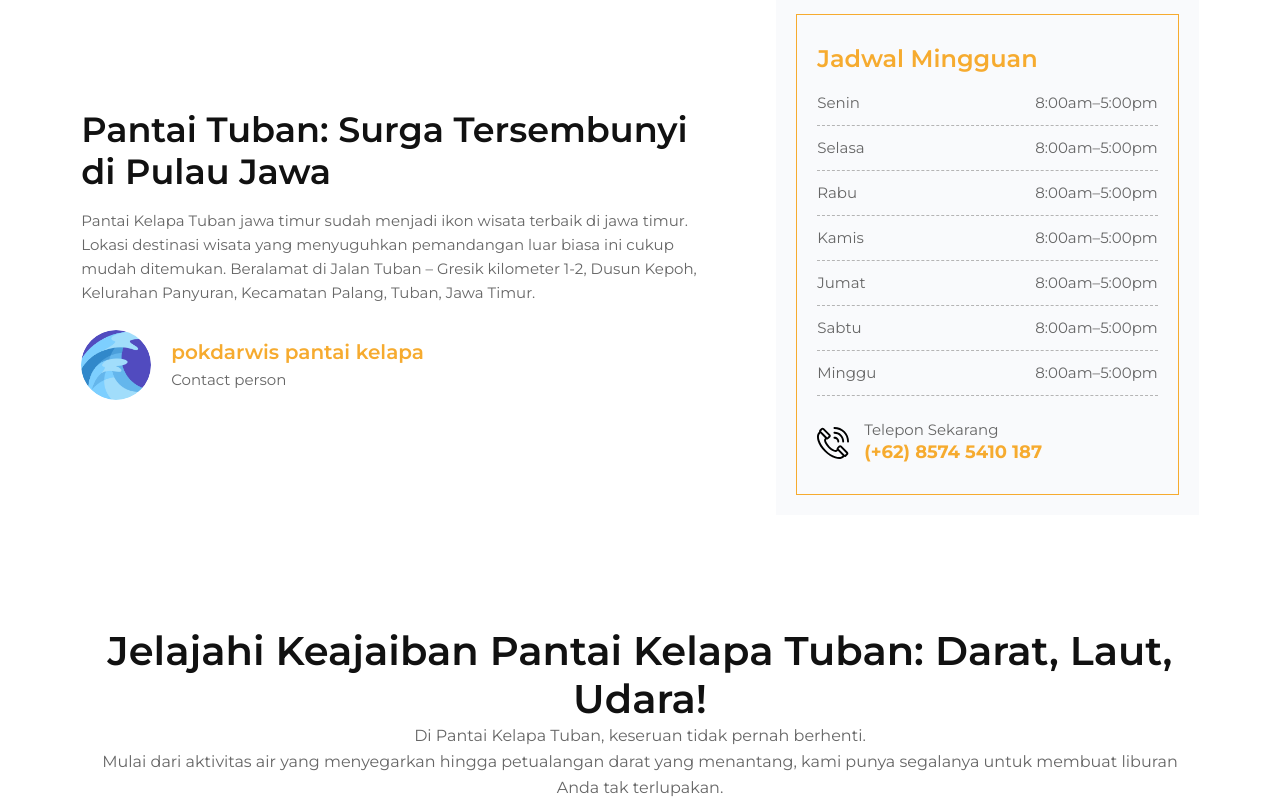
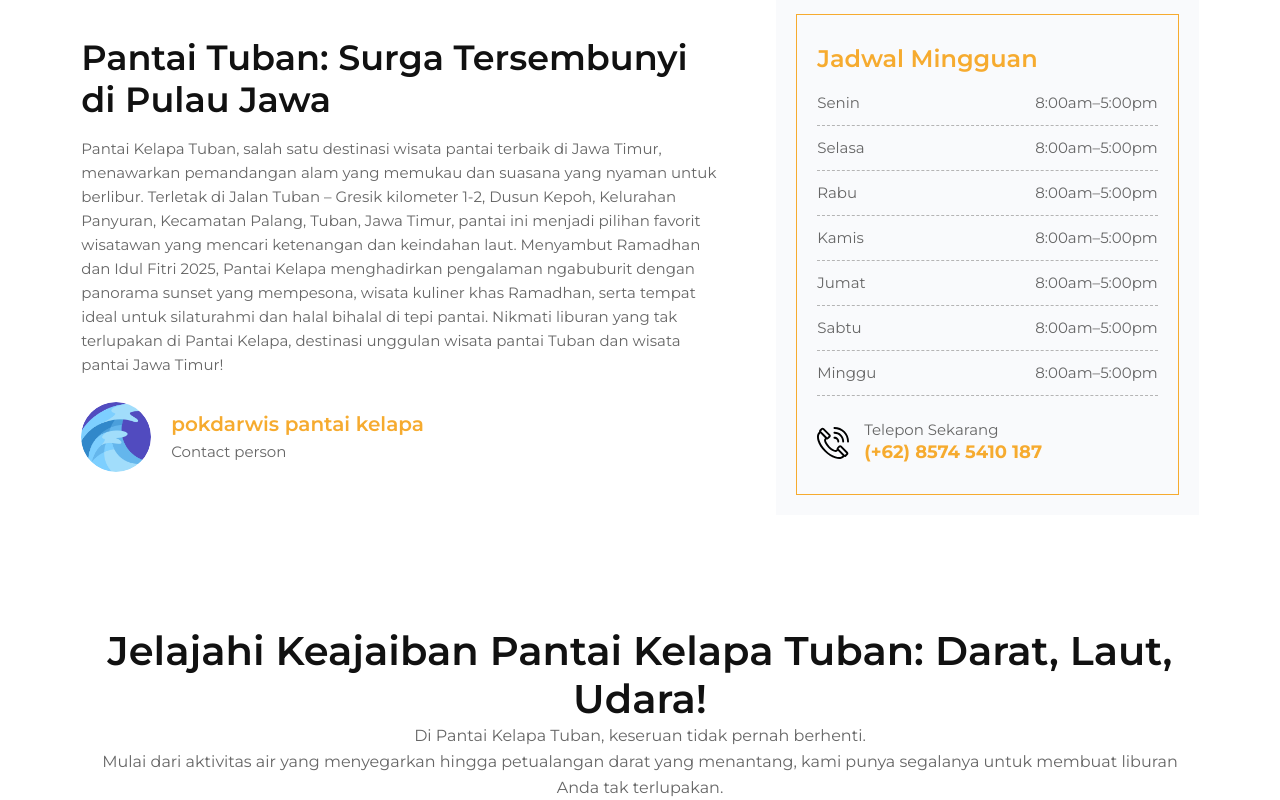
Before and after one commit to Jansen-Stanlie/pantaituban, a React (Create React App) app: page / in a window 1280 px wide. Shown: the part 1380-2180 px from the top of the page. Built offline with nearby package versions, Linux system fonts and the light colour scheme.

Commit message:
update post and SEO

```diff
--- a/public/i18n/en.json
+++ b/public/i18n/en.json
@@ -35,7 +35,7 @@
     "sectionTitle": "Find Peace at Pantai Kelapa Tuban",
     "sectionSubTitle": "Hidden Paradise for Your Special Vacation – Create Unforgettable Memories on the Beach.",
     "title": "Tuban Beach: Hidden Paradise in Java Island",
-    "subTitle": "Pantai Kelapa Tuban  East Java has become the best tourist icon in East Java. The location of this extraordinary tourist destination is quite easy to find. Located at Jalan Tuban - Gresik kilometer 1-2, Dusun Kepoh, Kelurahan Panyuran, Kecamatan Palang, Tuban, East Java.",
+    "subTitle": "Pantai Kelapa Tuban is one of the best beach tourism destinations in East Java, offering breathtaking natural scenery and a relaxing atmosphere for vacations. Located on Jalan Tuban – Gresik kilometer 1-2, Dusun Kepoh, Panyuran Village, Palang District, Tuban, East Java, this beach is a favorite choice for travelers seeking tranquility and stunning coastal views. Welcoming Ramadan and Eid al-Fitr 2025, Pantai Kelapa presents a special experience with ngabuburit while enjoying a mesmerizing sunset, a variety of Ramadan culinary delights, and an ideal setting for gatherings and halal bi-halal by the beach. Enjoy an unforgettable holiday at Pantai Kelapa, a top destination for Tuban beach tourism and East Java beach tourism!",
     "timeTable": {
       "title": "Weekly Schedule",
       "day1": "Monday",
--- a/public/i18n/id.json
+++ b/public/i18n/id.json
@@ -31,11 +31,14 @@
       "text2": "Lebih dari Sekadar Tim, Kami adalah Keluarga"
     }
   },
+
   "aboutData": {
     "sectionTitle": "Temukan Ketenangan di Pantai Kelapa Tuban",
     "sectionSubTitle": "Surga Tersembunyi untuk Liburan Istimewa Anda – Ciptakan Kenangan Tak Terlupakan di Tepi Pantai.",
     "title": "Pantai Tuban: Surga Tersembunyi di Pulau Jawa",
-    "subTitle": "Pantai Kelapa Tuban jawa timur sudah menjadi ikon wisata terbaik di jawa timur. Lokasi destinasi wisata yang menyuguhkan pemandangan luar biasa ini cukup mudah ditemukan. Beralamat di Jalan Tuban – Gresik kilometer 1-2, Dusun Kepoh, Kelurahan Panyuran, Kecamatan Palang, Tuban, Jawa Timur.",
+
+    "subTitle": "Pantai Kelapa Tuban, salah satu destinasi wisata pantai terbaik di Jawa Timur, menawarkan pemandangan alam yang memukau dan suasana yang nyaman untuk berlibur. Terletak di Jalan Tuban – Gresik kilometer 1-2, Dusun Kepoh, Kelurahan Panyuran, Kecamatan Palang, Tuban, Jawa Timur, pantai ini menjadi pilihan favorit wisatawan yang mencari ketenangan dan keindahan laut. Menyambut Ramadhan dan Idul Fitri 2025, Pantai Kelapa menghadirkan pengalaman ngabuburit dengan panorama sunset yang mempesona, wisata kuliner khas Ramadhan, serta tempat ideal untuk silaturahmi dan halal bihalal di tepi pantai. Nikmati liburan yang tak terlupakan di Pantai Kelapa, destinasi unggulan wisata pantai Tuban dan wisata pantai Jawa Timur!",
+
     "timeTable": {
       "title": "Jadwal Mingguan",
       "day1": "Senin",
--- a/src/Pages/Home.jsx
+++ b/src/Pages/Home.jsx
@@ -521,17 +521,41 @@ const Home = () => {
   };
 
   const postData =
-    [{
-      img: "images/blog3.jpg",
-      title: "TDA Jatim 1 Gelar Family Fun Camp",
-      date: "Jul 21, 2024",
-      author: "nur syaifudin",
+    [
+      //   {
+      //   img: "images/blog3.jpg",
+      //   title: "TDA Jatim 1 Gelar Family Fun Camp",
+      //   date: "Jul 21, 2024",
+      //   author: "nur syaifudin",
+      //   authorLink: "",
+      //   subTitle:
+      //     "Komunitas Pengusaha Tangan Di Atas (TDA) Jatim 1 menggelar family fun camp di lokasi Wisata Pantai Kelapa Tuban selama dua hari berturut-turut mulai Sabtu-Minggu (20-21/7/2024). Dalam kesempatan itu para pebisnis TDA juga mengajak keluarga mereka masing-masing agar acara semakin meriah.",
+      //   postLink: "https://harianbangsa.net/tda-jatim-1-gelar-family-fun-camp-bersama-keluarga-begini-tujuannya",
+      //
+      // },
+      {
+        img: "https://www.ototrend.com/images/2025/02/24/IMG_20250224_221110.jpg",
+        title: "Pantai Kelapa Otocontest #1 – Tuban: Perdana, Otomotif dan Pariwisata Bersinergi, Dibanjiri Ratusan Peserta dan Banjir Doorprize.",
+        date: "Feb 24, 2025",
+        author: " Pantai Kelapa",
         authorLink: "",
         subTitle:
-        "Komunitas Pengusaha Tangan Di Atas (TDA) Jatim 1 menggelar family fun camp di lokasi Wisata Pantai Kelapa Tuban selama dua hari berturut-turut mulai Sabtu-Minggu (20-21/7/2024). Dalam kesempatan itu para pebisnis TDA juga mengajak keluarga mereka masing-masing agar acara semakin meriah.",
-      postLink: "https://harianbangsa.net/tda-jatim-1-gelar-family-fun-camp-bersama-keluarga-begini-tujuannya",
-      truncateText: 'Child’s first hospital visit...'
+          "Managemen Pantai Kelapa Tuban bareng Honda Squad Tuban sukses pertama kali menggelar event kontes modifikasi motor. Bertajuk “Pantai Kelapa Otocontest #1” yang rapi terkemas di Pantai Kelapa Minggu 23 Februari silam.",
+        postLink: "https://www.ototrend.com/oto-info/132-oto-mania/29228-pantai-kelapa-otocontest-1-tuban-perdana-otomotif-dan-pariwisata-bersinergi-dibanjiri-ratusan-peserta-dan-banjir-doorprize",
+
       },
+      {
+        img: "	https://liputansatu.id/wp-content/uploads/2025/02/IMG_20250215_121419_copy_1200x675-800x450.jpg",
+        title: "Jelang Ramadhan, Pantai Kelapa Tuban Salurkan 300 Paket Bantuan untuk Warga Kurang Mampu",
+        date: "Feb 15, 2025",
+        author: " Assayid Annazili",
+        authorLink: "",
+        subTitle:
+          "Menjelang bulan suci Ramadhan, Kelompok Sadar Wisata (Pokdarwis) Pantai Kelapa, yang berlokasi di Kelurahan Panyuran, Kecamatan Palang, kembali menggelar kegiatan sosial dengan menyalurkan bantuan kepada masyarakat yang membutuhkan. Sebanyak 300 paket bantuan sosial (bansos) dibagikan kepada anak yatim dan warga kurang mampu di sekitar kawasan Pantai Kelapa, Sabtu (15/02/25).",
+        postLink: "https://liputansatu.id/jelang-ramadhan-pantai-kelapa-tuban-salurkan-300-paket-bantuan-untuk-warga-kurang-mampu/",
+
+      },
+
       {
         img: "images/blog1.jpg",
         title: "Raih Penghargaan Terbaik EJTA 2023",
@@ -543,17 +567,17 @@ const Home = () => {
         postLink: "/post/post_details",
         truncateText: 'Raih Penghargaan Terbaik...'
       },
-    {
-      img: "images/blog2.jpg",
-      title: "Pantai Kelapa di Detikcom",
-      date: "Aug 22, 2020",
-      author: "Detik.com",
-      authorLink: "",
-      subTitle:
-        "Tuban di Jawa Timur yang dikenal sebagai kota santri banyak memiliki kawasan wisata religi. Namun rupanya tak itu saja. Tuban juga memiliki wisata pantai yang asri dan eksotis, yakni Pantai Kelapa. Destinasi wisata ini telah cukup lama dikenal oleh masyarakat sekitar Tuban.",
-      postLink: "/post/post_details",
-      truncateText: 'Pantai Kelapa di Detikcom...'
-    },
+      // {
+      //   img: "images/blog2.jpg",
+      //   title: "Pantai Kelapa di Detikcom",
+      //   date: "Aug 22, 2020",
+      //   author: "Detik.com",
+      //   authorLink: "",
+      //   subTitle:
+      //     "Tuban di Jawa Timur yang dikenal sebagai kota santri banyak memiliki kawasan wisata religi. Namun rupanya tak itu saja. Tuban juga memiliki wisata pantai yang asri dan eksotis, yakni Pantai Kelapa. Destinasi wisata ini telah cukup lama dikenal oleh masyarakat sekitar Tuban.",
+      //   postLink: "/post/post_details",
+      //   truncateText: 'Pantai Kelapa di Detikcom...'
+      // },
     ];
 
   const brandData = [
--- a/src/Pages/Multipage/PostPage.jsx
+++ b/src/Pages/Multipage/PostPage.jsx
@@ -9,6 +9,39 @@ const heroData = {
 }
 
 const postData = [
+  {
+    img: "https://www.ototrend.com/images/2025/02/24/IMG_20250224_221110.jpg",
+    title: "Pantai Kelapa Otocontest #1 – Tuban: Perdana, Otomotif dan Pariwisata Bersinergi, Dibanjiri Ratusan Peserta dan Banjir Doorprize.",
+    date: "Feb 24, 2025",
+    author: " Pantai Kelapa",
+    authorLink: "",
+    subTitle:
+      "Managemen Pantai Kelapa Tuban bareng Honda Squad Tuban sukses pertama kali menggelar event kontes modifikasi motor. Bertajuk “Pantai Kelapa Otocontest #1” yang rapi terkemas di Pantai Kelapa Minggu 23 Februari silam.",
+    postLink: "https://www.ototrend.com/oto-info/132-oto-mania/29228-pantai-kelapa-otocontest-1-tuban-perdana-otomotif-dan-pariwisata-bersinergi-dibanjiri-ratusan-peserta-dan-banjir-doorprize",
+
+  },
+  {
+    img: "https://www.bloktuban.com/image/posts/2025/02/w5c8rbbS4eRb1fIrhy6zVaKgLucMBbocBZIICSFu.jpg",
+    title: "Kisah Haru Penerima Bantuan Pokdarwis Pantai Kelapa Tuban: “Alhamdulillah, Sangat Membantu”",
+    date: "Feb 15, 2025",
+    author: " Ali Imron",
+    authorLink: "",
+    subTitle:
+      "blokTuban.com - Kelompok Sadar Wisata (Pokdarwis) Pantai Kelapa kembali menunjukkan kepeduliannya terhadap masyarakat sekitar dengan menyalurkan bantuan sosial kepada anak yatim dan warga kurang mampu di sekitar kawasan Pantai Kelapa. Kegiatan ini berlangsung pagi ini dan merupakan bagian dari program Corporate Social Responsibility (CSR) Pantai Kelapa.",
+    postLink: "https://www.bloktuban.com/2025/02/15/kisah-haru-penerima-bantuan-pokdarwis-pantai-kelapa-tuban-alhamdulillah-sangat-membantu",
+
+  },
+  {
+    img: "	https://liputansatu.id/wp-content/uploads/2025/02/IMG_20250215_121419_copy_1200x675-800x450.jpg",
+    title: "Jelang Ramadhan, Pantai Kelapa Tuban Salurkan 300 Paket Bantuan untuk Warga Kurang Mampu",
+    date: "Feb 15, 2025",
+    author: " Assayid Annazili",
+    authorLink: "",
+    subTitle:
+      "Menjelang bulan suci Ramadhan, Kelompok Sadar Wisata (Pokdarwis) Pantai Kelapa, yang berlokasi di Kelurahan Panyuran, Kecamatan Palang, kembali menggelar kegiatan sosial dengan menyalurkan bantuan kepada masyarakat yang membutuhkan. Sebanyak 300 paket bantuan sosial (bansos) dibagikan kepada anak yatim dan warga kurang mampu di sekitar kawasan Pantai Kelapa, Sabtu (15/02/25).",
+    postLink: "https://liputansatu.id/jelang-ramadhan-pantai-kelapa-tuban-salurkan-300-paket-bantuan-untuk-warga-kurang-mampu/",
+
+  },
   {
     img: "/images/blog3.jpg",
     title: "TDA Jatim 1 Gelar Family Fun Camp",
```
Also changed, not shown: src/Components/Post/PostWrapper4.jsx (+60 -97 lines). Lines whose indentation alone changed are shown as unchanged.
